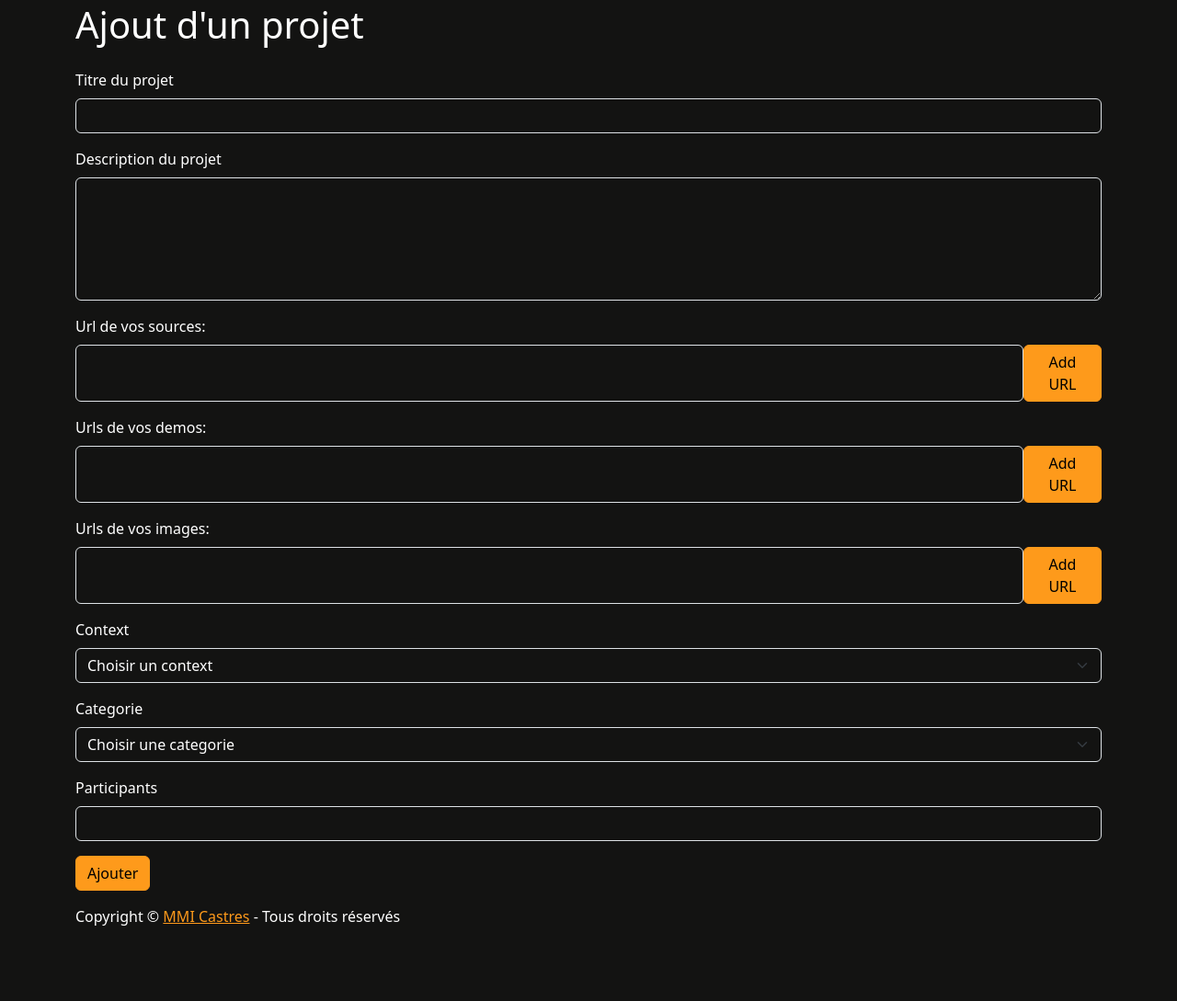
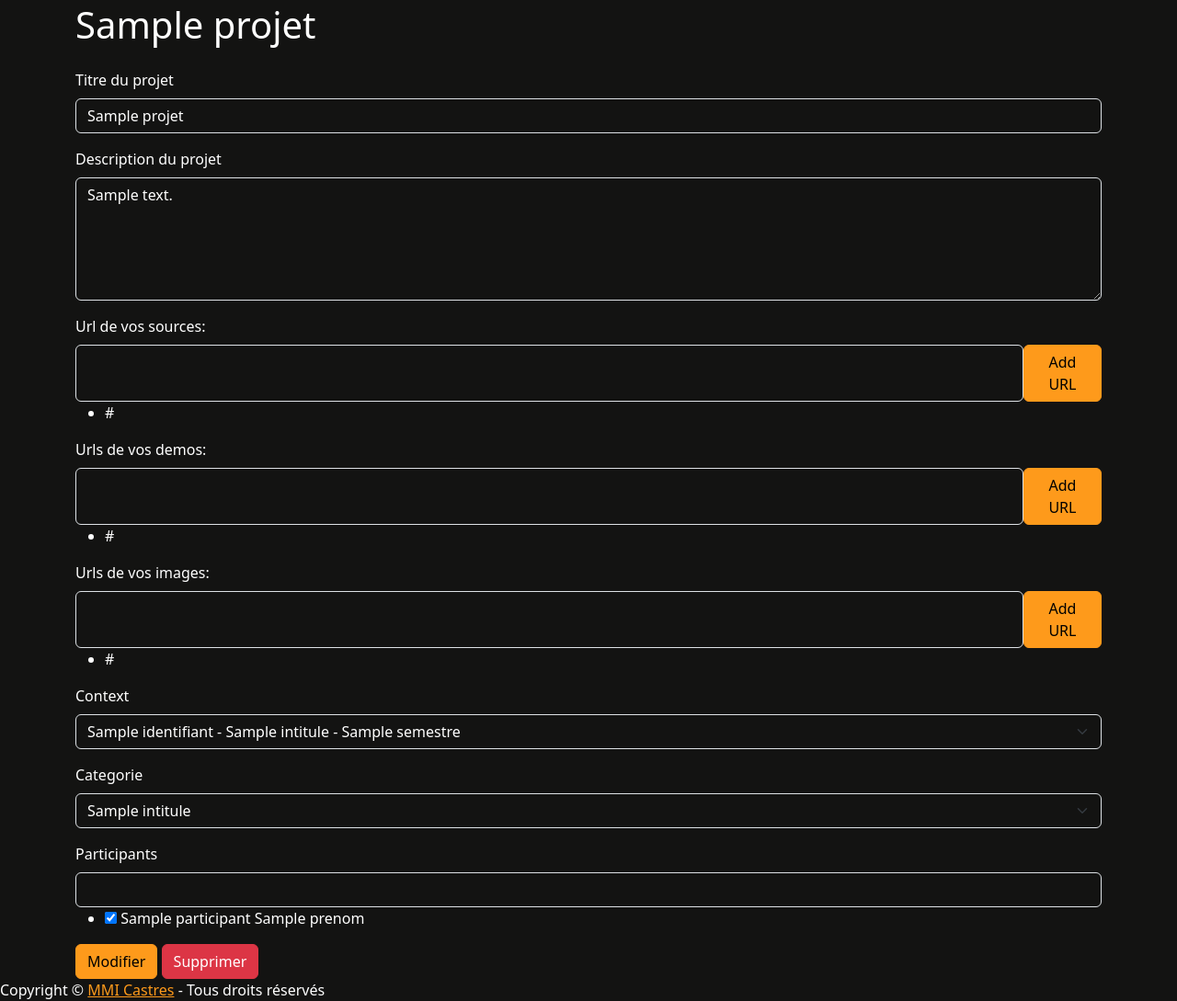
Before and after one commit to mmicastres/sae301-kiliangui, a PHP site: template Views/projet_ajout.html.twig in a window 1280 px wide. Shown: the part 77-1166 px from the top of the page at 92% size. Before the commit the page ends 1084 px from the top, so only its background shows below. Run offline with PHP 8.4, Linux system fonts and the light colour scheme; the template is opened without the code that fills it: most values are stand-ins (such as "Sample title", 1, 10 or a date in 2020); style sheets or scripts are compiled from the project's sources; some libraries are stand-ins or nearby versions.

Commit message:
suppr working

```diff
--- a/Views/itineraire_ajout.html.twig
+++ b/Views/itineraire_ajout.html.twig
@@ -4,7 +4,7 @@
 {% block section %}
 <form method="post" action="index.php" class="well">
    <fieldsetclass="form-group">
-    <legend>Nouvel itinéraire</legend>
+    <legend> {% if projet %} {{ projet.title}} {% else %}  Nouvel itinéraire {% endif%} </legend>
     <div class="form-group row">
       <label for="lieudepart" class="col-sm-2 col-form-label col-form-label-sm">Départ</label>
       <div class="col-sm-10">
--- a/Views/projet_ajout.html.twig
+++ b/Views/projet_ajout.html.twig
@@ -4,23 +4,32 @@
 
 {% block section %}
 
-    <h1>Ajout d'un projet</h1>
+    <h1>{% if projet %} {{ projet.nomProjet}} {% else %} Ajout d'un projet {% endif %}</h1>
     <form action="" method="POST" class="mt-4">
+        {% if projet %}
+            <input type="hidden" name="idProjet" value="{{ projet.idProjet }}">
+        {% endif %}
         <div class="mb-3">
             <label for="titre" class="form-label">Titre du projet</label>
-            <input type="text" name="titre" id="titre" class="form-control" required>
+            <input type="text" name="titre" id="titre" class="form-control" required {% if projet %}value="{{ projet.nomProjet }}" {% endif%} >
         </div>
         <div class="mb-3">
             <label for="description" class="form-label">Description du projet</label>
-            <textarea name="description" id="description" class="form-control" rows="5" required></textarea>
+            <textarea name="description" id="description" class="form-control" rows="5" required  >{% if projet %}{{ projet.description }} {% endif%}</textarea>
         </div>
         <div class="mb-3">
             <label for="sourceUrlInput" class="form-label">Url de vos sources:</label>
             <div class="d-flex">
-                <input type="text" class="form-control" id="sourceUrlInput" required>
+                <input type="text" class="form-control" id="sourceUrlInput">
                 <button class="btn btn-primary" type="button" onclick="addUrl('sourceUrlInput','sourceUrlList','sourceHiddenUrls' )">Add URL</button>
             </div>
-            <ul id="sourceUrlList"></ul>
+            <ul id="sourceUrlList">
+                {% if projet %}
+                    {% for url in projet.urlsSources %}
+                        <li>{{ url.url }}</li>
+                    {% endfor %}
+                {% endif %}
+            </ul>
             <!--Create a hidden input to store the urls-->
             <input type="hidden" name="sourcesUrls" id="sourceHiddenUrls">
         </div>
@@ -28,10 +37,16 @@
         <div class="mb-3">
             <label for="demoUrlInput" class="form-label">Urls de vos demos:</label>
             <div class="d-flex">
-                <input type="text" class="form-control" id="demoUrlInput" required>
+                <input type="text" class="form-control" id="demoUrlInput">
                 <button class="btn btn-primary" type="button" onclick="addUrl('demoUrlInput','demoUrlList','demoHiddenUrls' )">Add URL</button>
             </div>
-            <ul id="demoUrlList"></ul>
+            <ul id="demoUrlList">
+                {% if projet %}
+                    {% for url in projet.urlsDemos %}
+                        <li>{{ url.url }}</li>
+                    {% endfor %}
+                {% endif %}
+            </ul>
             <!--Create a hidden input to store the urls-->
             <input type="hidden" name="demosUrls" id="demoHiddenUrls">
         </div>
@@ -39,10 +54,16 @@
         <div class="mb-3">
             <label for="imgUrlInput" class="form-label">Urls de vos images:</label>
             <div class="d-flex">
-                <input type="text" class="form-control" id="imgUrlInput" required>
+                <input type="text" class="form-control" id="imgUrlInput">
                 <button class="btn btn-primary" type="button" onclick="addUrl('imgUrlInput','imgUrlList','imgHiddenUrls' )">Add URL</button>
             </div>
-            <ul id="imgUrlList"></ul>
+            <ul id="imgUrlList">
+                {% if projet %}
+                    {% for url in projet.imgsUrls %}
+                        <li>{{ url.url }}</li>
+                    {% endfor %}
+                {% endif %}
+            </ul>
             <!--Create a hidden input to store the urls-->
             <input type="hidden" name="imgsUrls" id="imgHiddenUrls">
         </div>
@@ -52,7 +73,7 @@
             <select name="idContexte" id="context" class="form-select" required>
                 <option value="0">Choisir un context</option>
                 {% for context in contexts %}
-                    <option value="{{ context.idContexte }}">{{ context.identifiant }} - {{ context.intitule }} - {{ context.semestre }}</option>
+                    <option {% if projet %} {% if projet.idContexte == context.idContexte %}selected{% endif %}{% endif %} value="{{ context.idContexte }}">{{ context.identifiant }} - {{ context.intitule }} - {{ context.semestre }}</option>
                 {% endfor %}
             </select>
         </div>
@@ -62,7 +83,7 @@
             <select name="idCategorie" id="categorie" class="form-select" required>
                 <option value="0">Choisir une categorie</option>
                 {% for categorie in categories %}
-                    <option value="{{ categorie.idCategorie }}">{{ categorie.intitule }}</option>
+                    <option  {% if projet %}{% if projet.idCategorie == categorie.idCategorie%}selected{% endif %}{% endif %}  value="{{ categorie.idCategorie }}">{{ categorie.intitule }}</option>
                 {% endfor %}
             </select>
 
@@ -70,13 +91,25 @@
         <!--SELECT THE Participants-->
         <div class="mb-3">
             <label for="participants" class="form-label">Participants</label>
-            <input type="text" id="search" class="form-control" required>
+            <input type="text" id="search" class="form-control" >
             <!--list of the participants as checkbox-->
             <ul id="participants">
+                {% if projet %}
+                    {% for participant in projet.participants %}
+                        <li id="{{ participant.idMembre }}">
+                            <input type="checkbox" name="participants[]"  value="{{ participant.idMembre }}" onclick="console.log(this.checked);" checked>
+                            {{ participant.nom }} {{ participant.prenom }}
+                        </li>
+                    {% endfor %}
+                {% endif %}
             </ul>
-        <button type="submit" class="btn btn-primary" name="valider_ajout_projet" value="true">
-            Ajouter
+        </div>
+        <button type="submit" class="btn btn-primary" name="{% if projet %}valider_mod_projet{% else %}valider_ajout_projet{% endif %}" value="true">
+            {% if projet %}Modifier{% else %}Ajouter{% endif %}
         </button>
+        {%if projet %}
+            <button type="submit" class="btn btn-danger" name="select_supprimer_projet" value="true">Supprimer</button>
+        {% endif %}
     </form>
 
     <script>
@@ -147,7 +180,11 @@
 
             hiddenUrls.value =  JSON.stringify(hiddenUrlst);
         }
-
+        {% if projet %}
+        updateHiddenUrls(document.getElementById("sourceUrlList"),document.getElementById("sourceHiddenUrls"));
+        updateHiddenUrls(document.getElementById("demoUrlList"),document.getElementById("demoHiddenUrls"));
+        updateHiddenUrls(document.getElementById("imgUrlList"),document.getElementById("imgHiddenUrls"));
+        {% endif %}
         function deleteUrl(item){
             const urlListID = item.parentNode.id;
             const hiddenUrlsID = item.parentNode.nextElementSibling.id;
--- a/Views/projet_choix_modification.html.twig
+++ b/Views/projet_choix_modification.html.twig
@@ -3,7 +3,7 @@
 {% block section %}
 <form method="post" action="index.php" class="well">
 <fieldset><legend>Choix de l'itineraire à modifier</legend>
-    <select name="iditi" class="form-control form-control-sm">
+    <select name="idProjet" class="form-control form-control-sm">
     {% for projet in projets %}
       <option value="{{projet.idProjet}}"> #{{ projet.idProjet }} - {{ projet.nomProjet}} </option>
     {% endfor %}
```
Also changed, not shown: Controllers/projetsController.php (+21 -0 lines), Models/projetsManager.php (+22 -2 lines), Views/projet.html.twig (+16 -1 lines), Views/suppr_confirm.html.twig (added, +19 -0 lines), index.php (+10 -1 lines).
